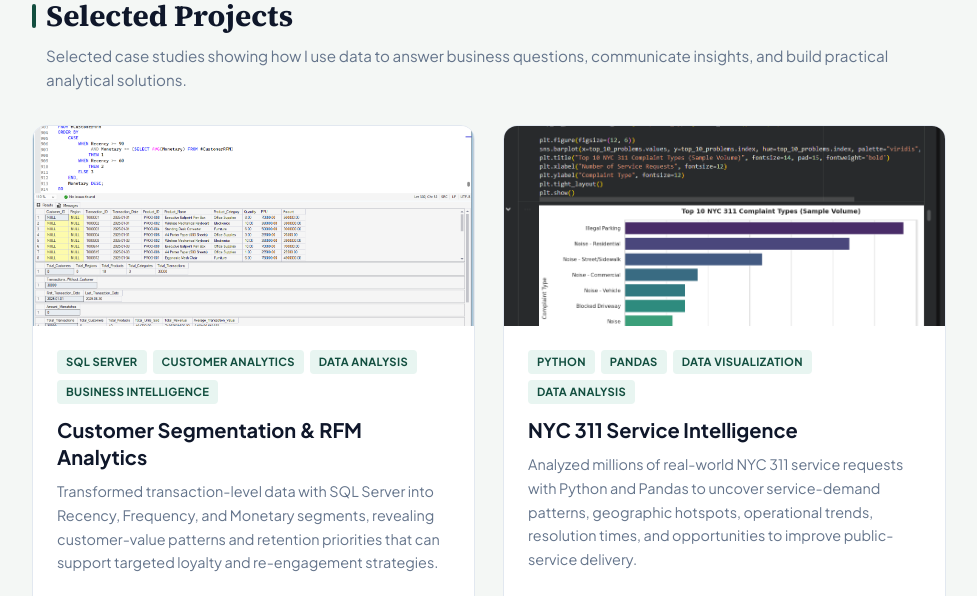
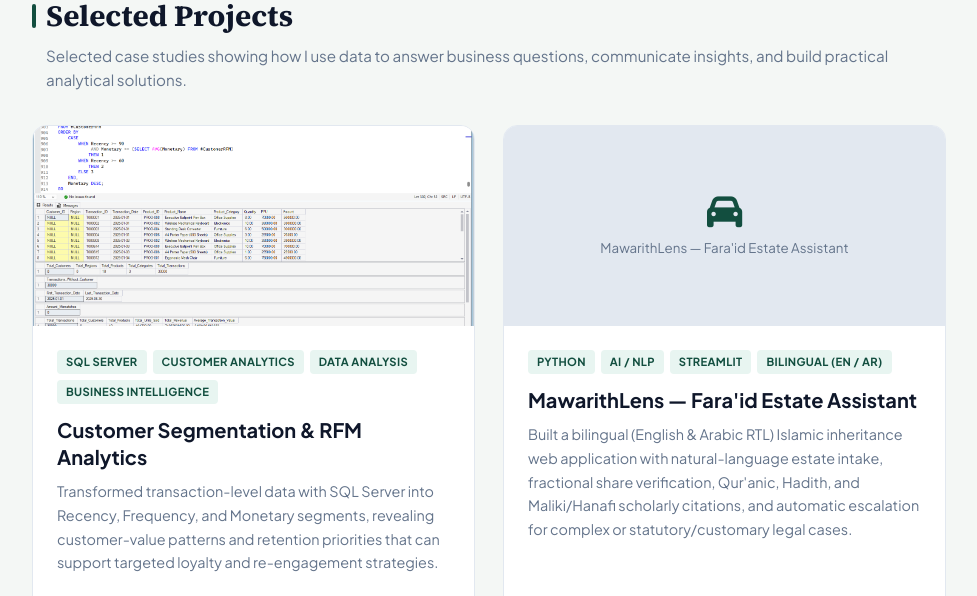
Before and after one commit to abdulmalik-ade/abdulmalik-ade.github.io, a plain HTML site: page index.html in a window 1280 px wide. Shown: the part 2200-2796 px from the top of the page, without its empty margins (286-1263 px from the left). Drawn offline with Linux system fonts and the light colour scheme.

Commit message:
Add MawarithLens project card to index.html
Added project card for MawarithLens with details and links.

```diff
--- a/index.html
+++ b/index.html
@@ -1347,6 +1347,27 @@
               <h3>Customer Segmentation & RFM Analytics</h3>
               <p>Transformed transaction-level data with SQL Server into Recency, Frequency, and Monetary segments, revealing customer-value patterns and retention priorities that can support targeted loyalty and re-engagement strategies.</p>
               <a href="https://github.com/abdulmalik-ade/rfm-customer-segmentation-sql-server" class="project-link" target="_blank" rel="noopener">View Project <i class="fas fa-arrow-right"></i></a>
+            </div>
+          </article>
+
+          <article class="project-card">
+            <div class="project-image">
+              <img src="MawarithLens.png" alt="MawarithLens — Fara'id Estate Assistant" onerror="this.style.display='none'; this.nextElementSibling.style.display='flex';" />
+              <div class="project-placeholder" style="display: none;">
+                <i class="fas fa-car"></i>
+                <small>MawarithLens — Fara'id Estate Assistant</small>
+              </div>
+            </div>
+            <div class="project-content">
+              <div class="project-tags">
+                <span> PYTHON</span>
+                <span>AI / NLP </span>
+                <span>STREAMLIT</span>
+                <span>BILINGUAL (EN / AR)</span>
+              </div>
+              <h3>MawarithLens — Fara'id Estate Assistant</h3>
+              <p>Built a bilingual (English & Arabic RTL) Islamic inheritance web application with natural-language estate intake, fractional share verification, Qur'anic, Hadith, and Maliki/Hanafi scholarly citations, and automatic escalation for complex or statutory/customary legal cases.</p>
+              <a href="https://github.com/abdulmalik-ade/MawarithLens" class="project-link" target="_blank" rel="noopener">View Project <i class="fas fa-arrow-right"></i></a>
             </div>
           </article>
 
```
